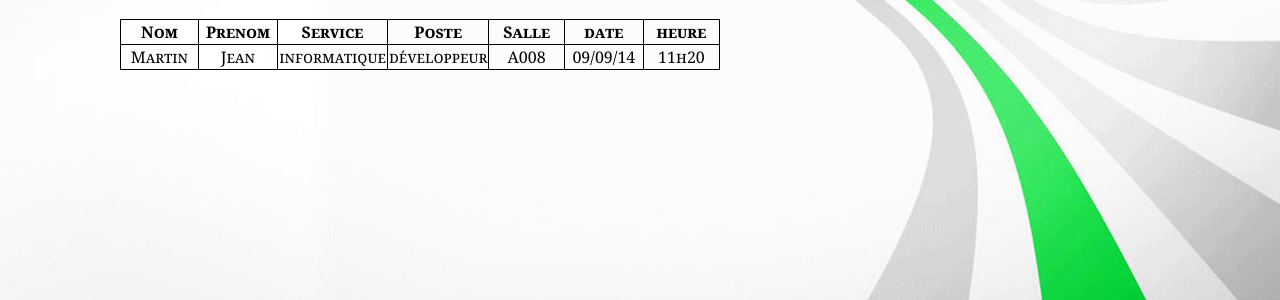
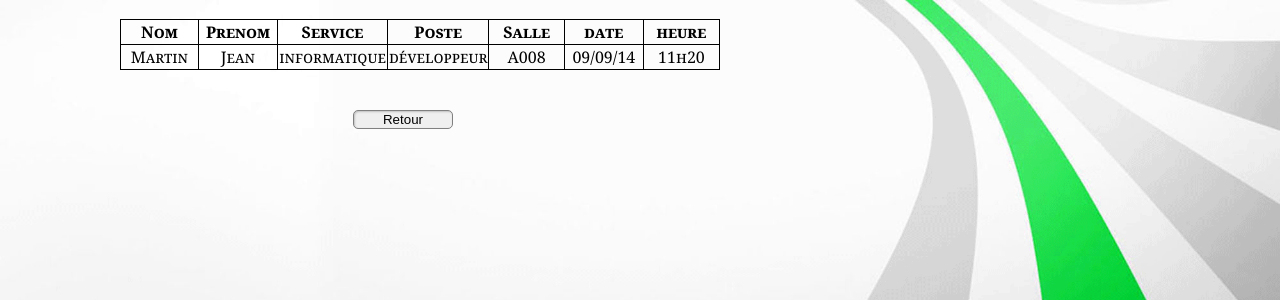
Before and after one commit to KEEP1N/Web, a PHP site: page /historiqueAdmin.html in a window 1280 px wide. Shown: the part 384-684 px from the top of the page. Run offline with PHP 8.4, Linux system fonts and the light colour scheme.

Commit message:
ajout bouton retour

```diff
--- a/SiteKEEPIN/historiqueAdmin.html
+++ b/SiteKEEPIN/historiqueAdmin.html
@@ -44,6 +44,7 @@
 				<td>09/09/14</td>
 				<td>11h20</td>
 		</table>
+		<input type="button" name="btretour" value="Retour" id="btretour"/>
 
 
 	</section>
--- a/SiteKEEPIN/style/style.css
+++ b/SiteKEEPIN/style/style.css
@@ -183,6 +183,11 @@ height: 30px;
 width: 60px;
 }
 
+#btretour{
+margin-top:40px;
+margin-left:233px;
+}
+
 label
 {
 width: 150px;
@@ -208,6 +213,8 @@ font-size: 12px;
 
 
 
+
+
  footer
  {
  color: grey;
```
